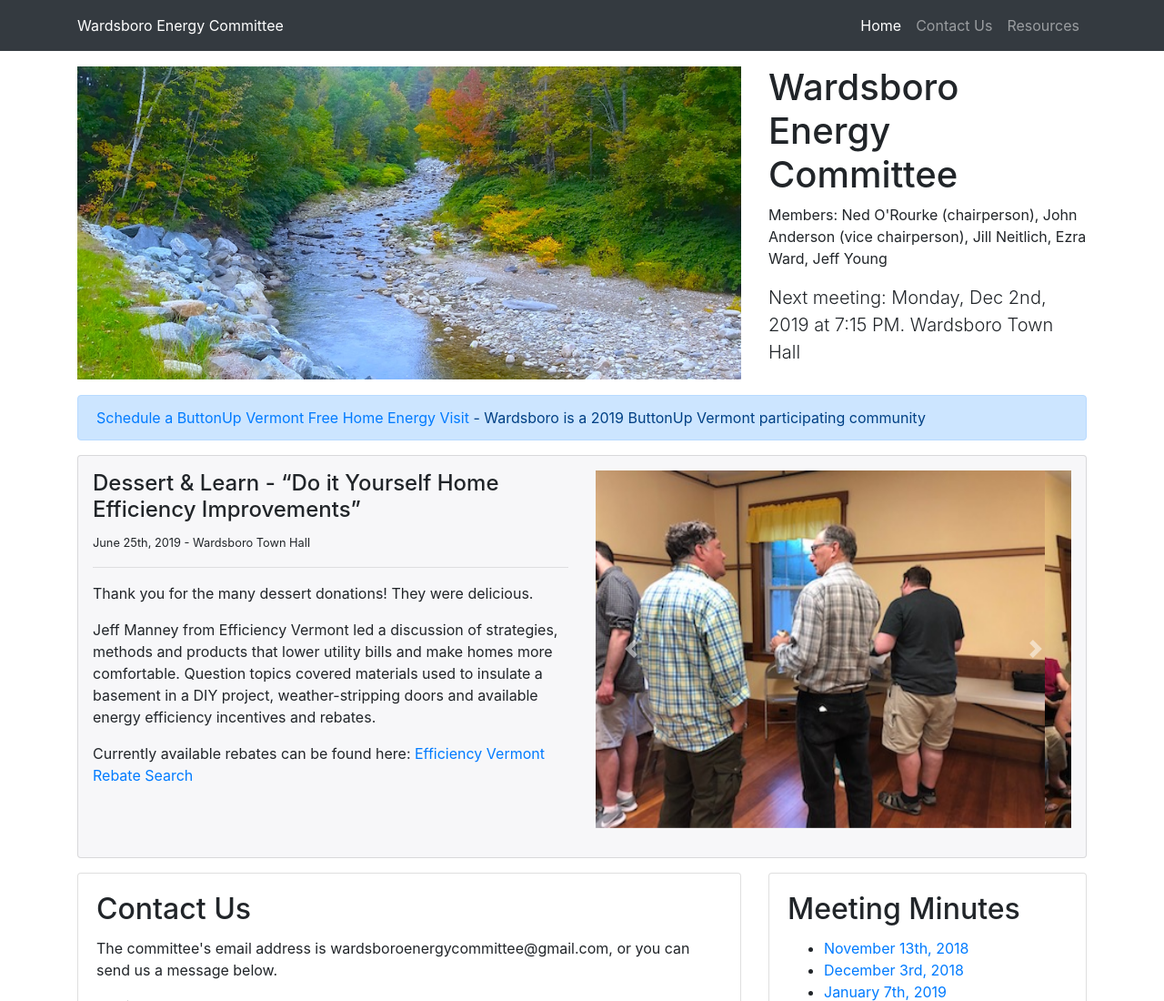
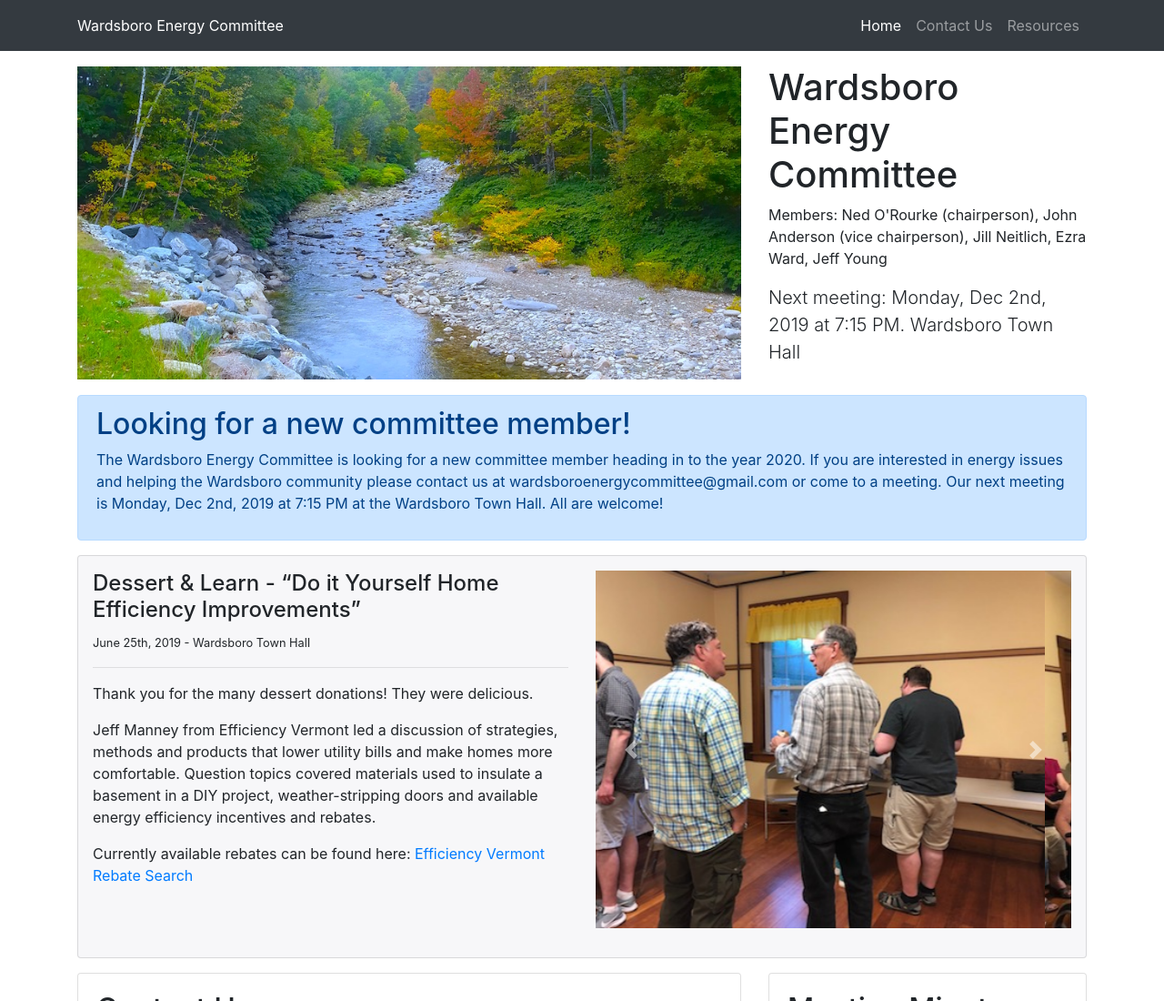
Before and after one commit to wardsboroenergycommittee/wardsboroenergycommittee.github.io, a plain HTML site: page index.html in a window 1280 px wide. Shown: the top 1100 px of the page at 91% size. Drawn offline with Linux system fonts and the light colour scheme.

Commit message:
alert committee mem

```diff
--- a/index.html
+++ b/index.html
@@ -59,8 +59,8 @@
 
            <div class="alert alert-primary">
 
-      <a href="https://buttonupvermont.org/about" target="_blank">Schedule a ButtonUp Vermont Free Home Energy Visit</a> - Wardsboro is a 2019 ButtonUp Vermont participating community<br>
-
+        <h2>Looking for a new committee member!</h2>
+        <p>The Wardsboro Energy Committee is looking for a new committee member heading in to the year 2020. If you are interested in energy issues and helping the Wardsboro community please contact us at wardsboroenergycommittee@gmail.com or come to a meeting. Our next meeting is Monday, Dec 2nd, 2019 at 7:15 PM at the Wardsboro Town Hall. All are welcome!</p>
         </div>
   <div class="bg-lightgrey p-3 mb-3 card">
         <div class="row mb-3">
```
